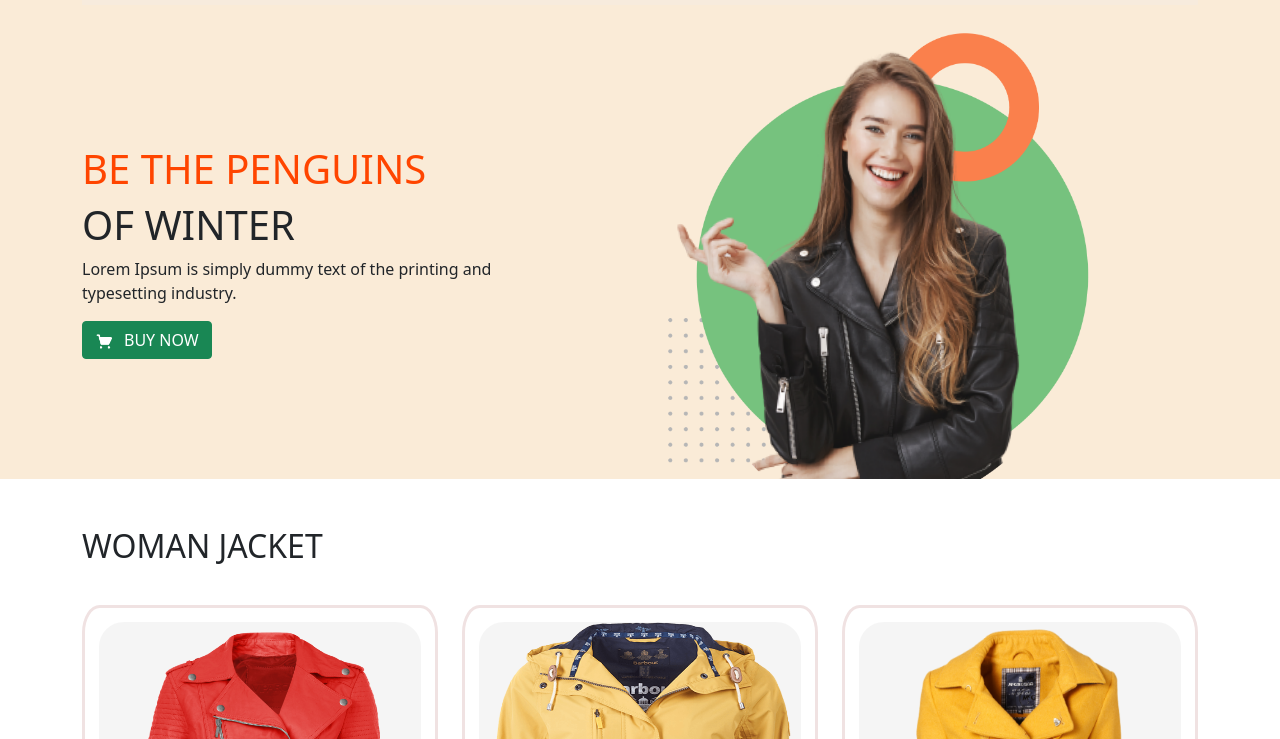
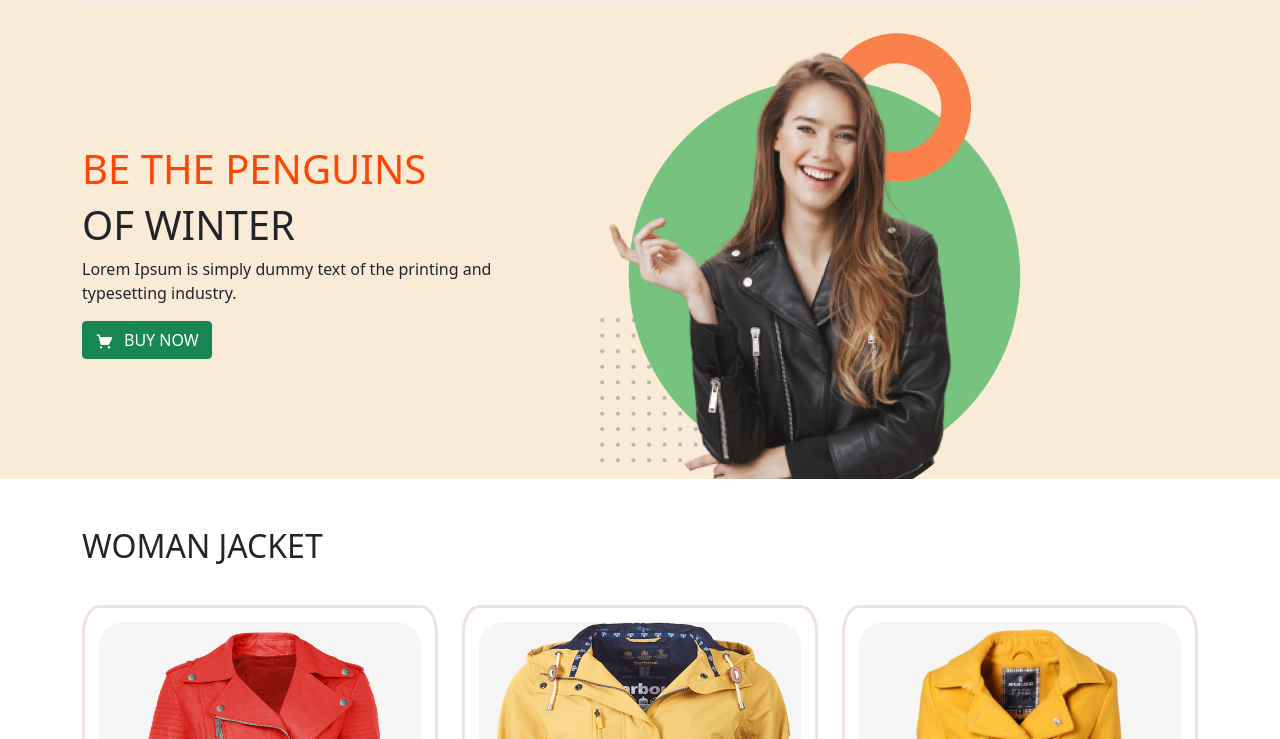
Before and after one commit to Plabss/Assignment-02, a plain HTML site: page index.html in a window 1280 px wide. Shown: the part 61-800 px from the top of the page. Drawn offline with nearby package versions, Linux system fonts and the light colour scheme.

Commit message:
fifth commit

```diff
--- a/css/style.css
+++ b/css/style.css
@@ -3,7 +3,7 @@
     height: 40px;
 }
 .shipon{
-    margin-left: 108px;
+    margin-left: 40px;
 }
 .navb{
     background-color: rgb(247, 235, 221);
```
